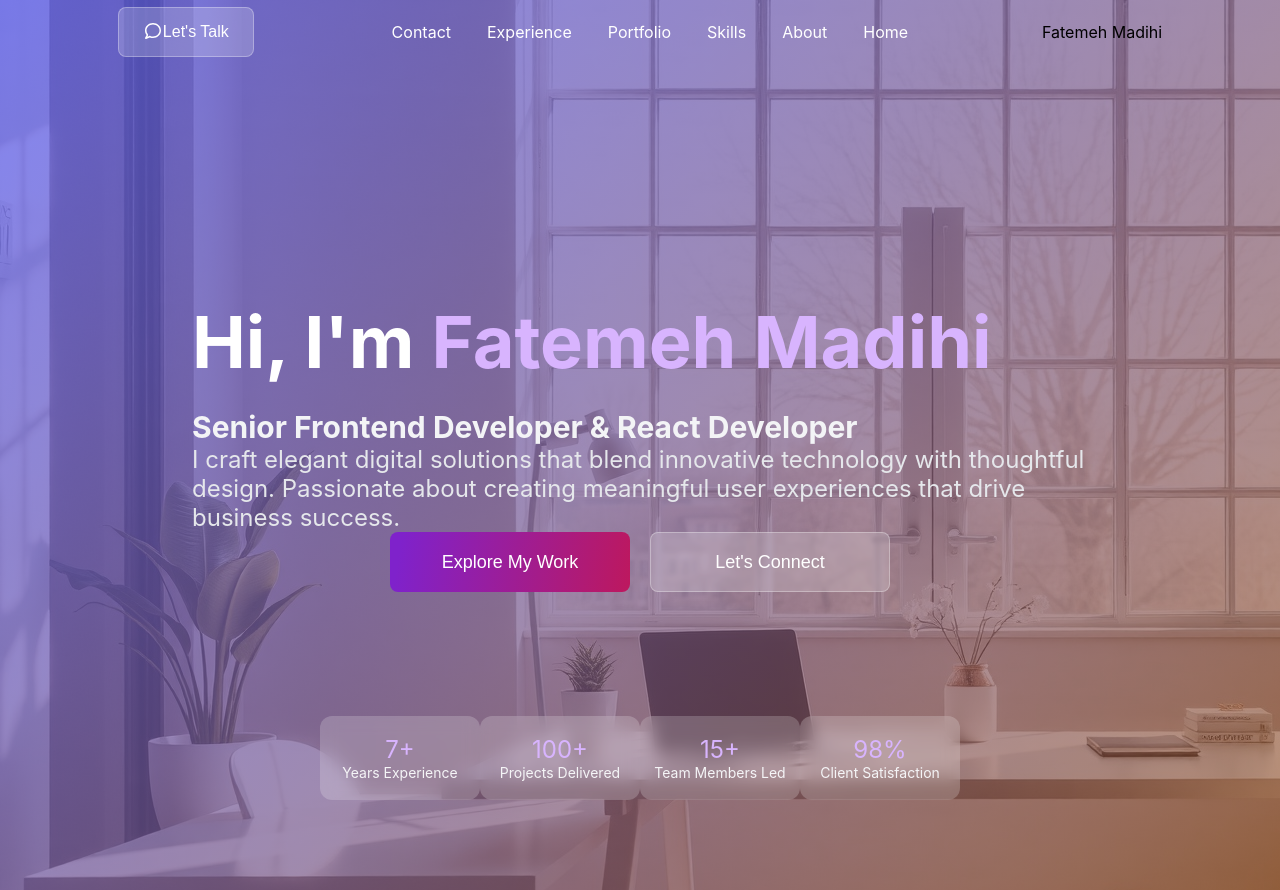
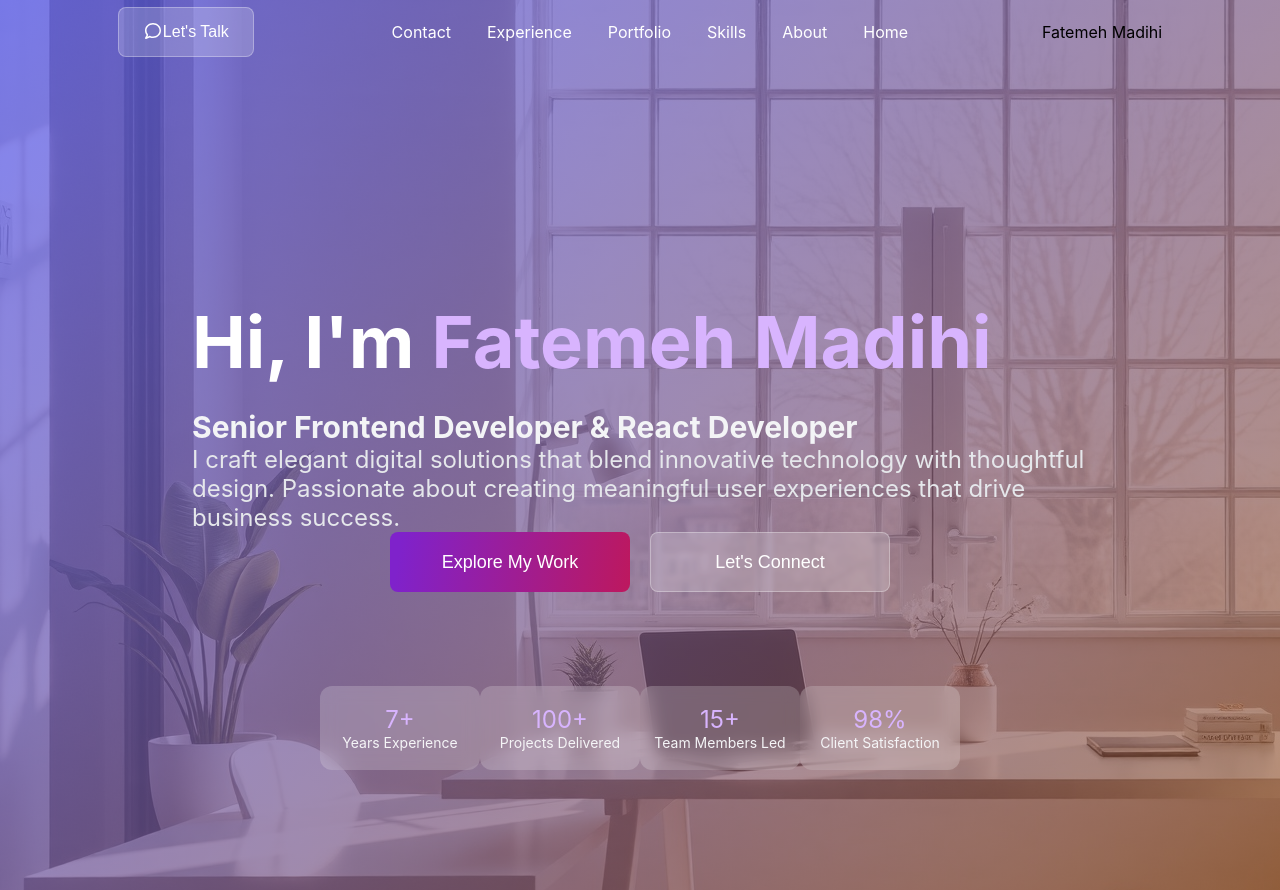
Before and after one commit to fmadihi/Portfilo, a React (Create React App) app: page / in a window 1280 px wide. Built offline with nearby package versions, Linux system fonts and the light colour scheme.

Commit message:
Update Experience.css

```diff
--- a/src/pages/main/components/experience/Experience.css
+++ b/src/pages/main/components/experience/Experience.css
@@ -5,7 +5,7 @@
   justify-content: space-between;
   align-items: center;
   position: absolute;
-  bottom: 0px;
+  bottom: 30px;
 }
 
 .myExperience > div {
```
